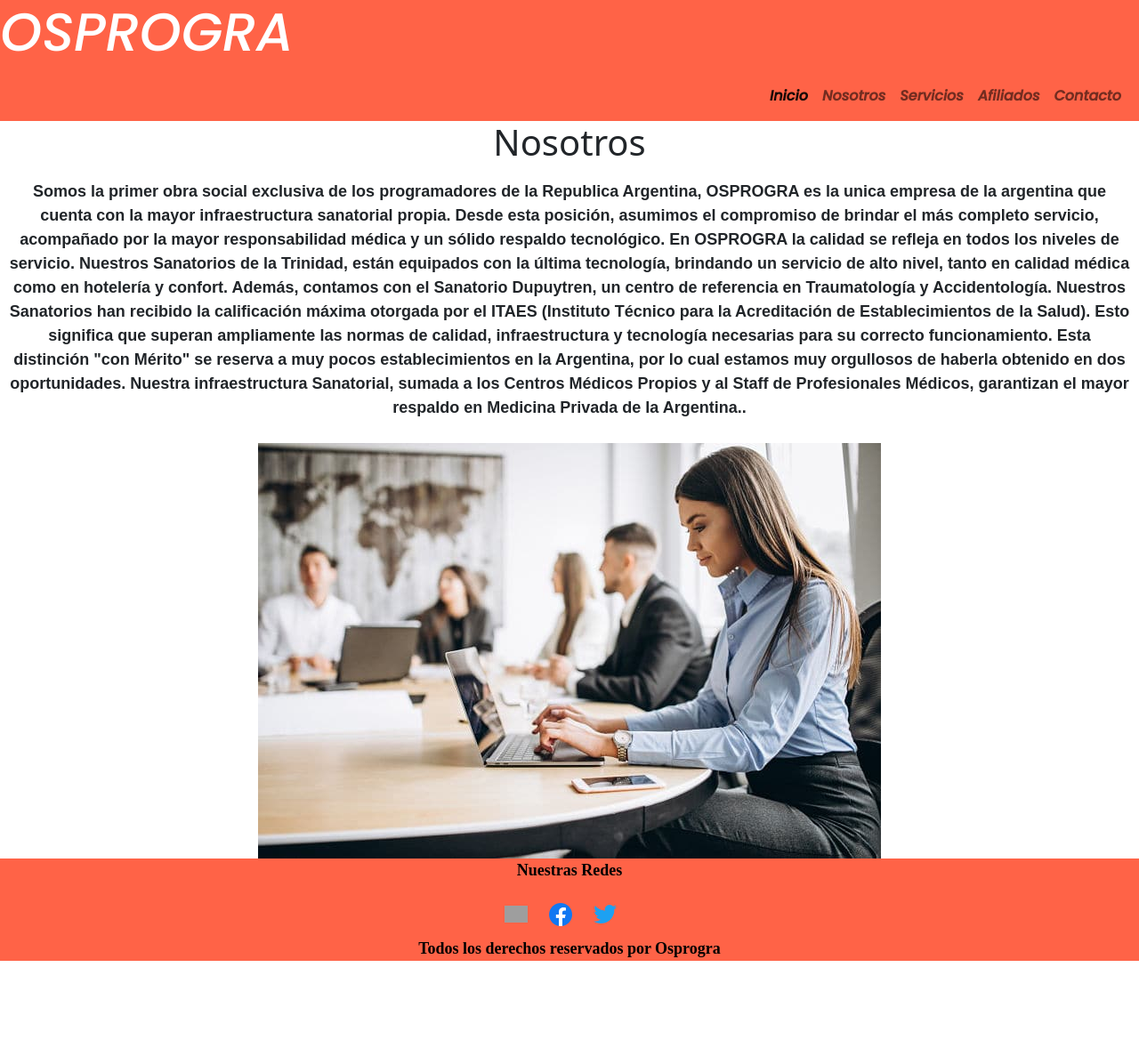
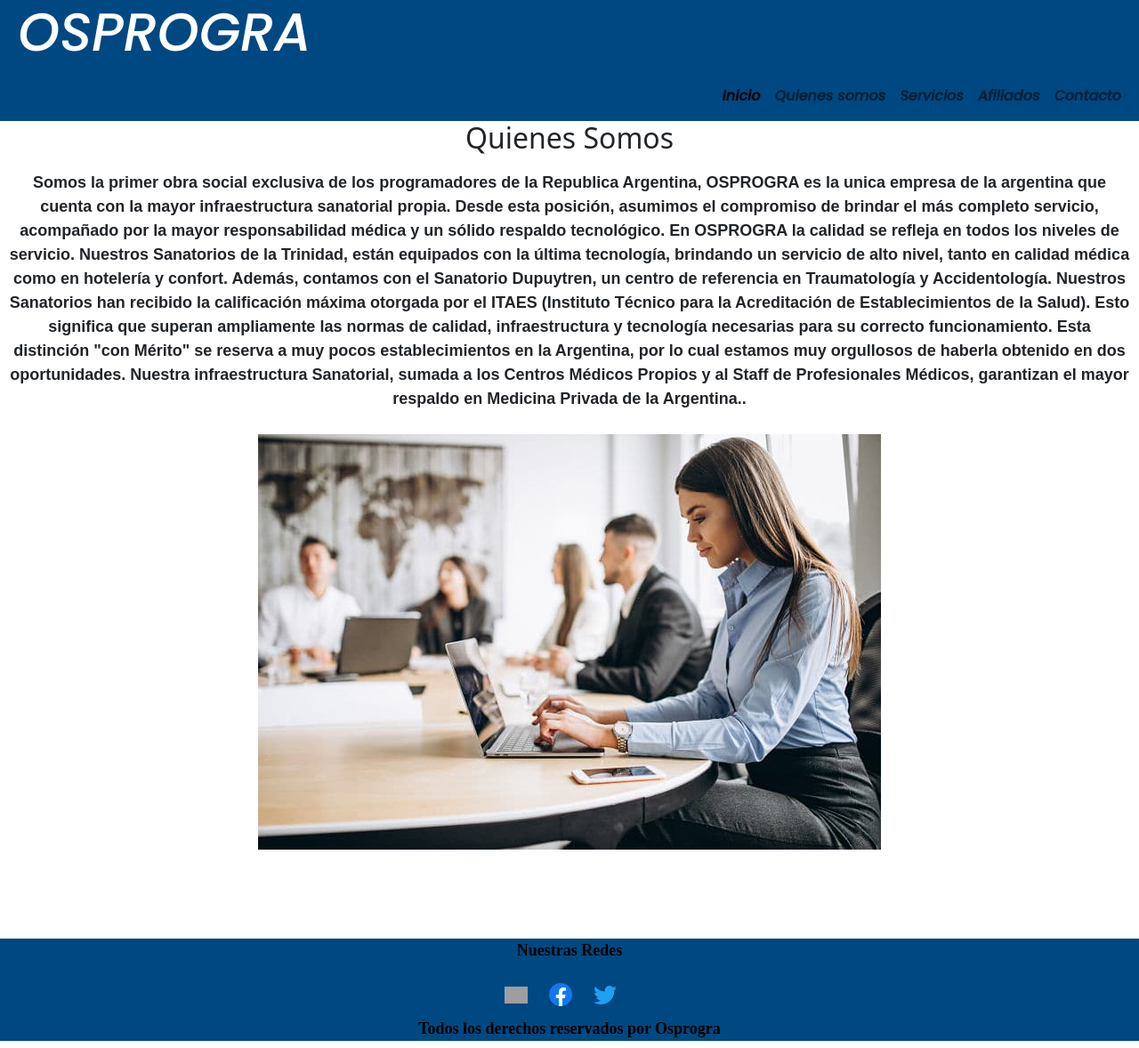
Before and after one commit to Rodrinav/Osprogra-Navarro, a website: page Quienes somos.html in a window 1280 px wide. Shown: the whole page at 89% size. Before the commit the page ends 1088 px from the top, so only its background shows below. Drawn offline with nearby package versions, Linux system fonts and the light colour scheme; grey boxes are pictures that could not be loaded; a web font is replaced by a local one.

Commit message:
ultimos cambios

```diff
--- a/Nosotros.html
+++ b/Quienes somos.html
@@ -29,7 +29,7 @@
                 <a class="nav-link active" aria-current="page" href="./">Inicio</a>
               </li>
               <li class="nav-item">
-                <a class="nav-link" href="./Nosotros.html">Nosotros</a>
+                <a class="nav-link" href="./Quienes somos.html">Quienes somos</a>
               </li>
               <li class="nav-item">
                 <a class="nav-link" href="./Servicios.html">Servicios</a>
@@ -48,7 +48,7 @@
 
     <main class="main-nosotros">
       <div class="titulo">
-        <h2>Nosotros</h2>
+        <h2>Quienes Somos</h2>
       </div>
        <div class="textoNosotros text-center">
         <p>Somos la primer obra social exclusiva de los programadores de la Republica Argentina, OSPROGRA es la unica empresa de la argentina que cuenta con la mayor infraestructura sanatorial propia. Desde esta posición, asumimos el compromiso de brindar el más completo servicio, acompañado por la mayor responsabilidad médica y un sólido respaldo tecnológico.
--- a/scss/_extend.scss
+++ b/scss/_extend.scss
@@ -2,7 +2,7 @@
 font-family: Arial, Helvetica, sans-serif  ;
 text-align: center;
 font-weight: bold;
-color: red
+color: black
 }
 
 .noticias p {
--- a/scss/_maps.scss
+++ b/scss/_maps.scss
@@ -1 +1 @@
-$estilo: (color:tomato, tamFuente: 1rem, h1color: white);
+$estilo: (color:#004881, tamFuente: 1rem, h1color: white);
--- a/scss/style.scss
+++ b/scss/style.scss
@@ -13,6 +13,8 @@
 @import "extend";
 @import "mixin";
 
+
+
 header{
     width: 100%;
     height: auto;
@@ -22,7 +24,8 @@
     h1 {
     text-align: left;
     font-size: 60px;
-    color: map-get($estilo , h1color )
+    color: map-get($estilo , h1color );
+    margin-left: 20px;
     }
 
     nav {
@@ -37,24 +40,23 @@
     justify-content: center;
     text-align: center;
 
-
-}
-
     h2 {
     text-align: center;
-    font-size: 40px;
+    font-size: 40px;}
+
 }
 
 /* Noticias */
 
 .titulo-noticias{
     text-align: center;
+
 }
 .noticias{
     display: flex;
     justify-content: space-evenly;
-    width: 100%;
-}
+    width: 100%;}
+
 .noticias img{
     width: 30rem;
     height: 22rem;
@@ -72,6 +74,7 @@
     text-align: center;
     font-size: map-get($estilo , tamFuente );
     }
+
 .noticiaAplicacion{
 
     text-align: center;
@@ -80,13 +83,22 @@
     font-size: map-get($estilo , tamFuente );
 
     }
+
 /* redes */
+
 .seccion-redes{
     clear: both;
     background-color: map-get($estilo , color );
     bottom: 5px;
+    margin-top: 100px;
 
-
+    .footer {
+        text-align: center;
+        font-family: 'Ibarra Real Nova', serif;
+        line-height: 1.5;
+        font-weight: bold;
+        font-size: 18px;
+        color: black;
     }
 
     .redes img {
@@ -105,18 +117,6 @@
 
 
     }
-.footer {
-    text-align: center;
-    font-family: 'Ibarra Real Nova', serif;
-    line-height: 1.5;
-    font-weight: bold;
-    font-size: 18px;
-    color: black;
-
-
-
-
-}
 
     .logoInstagram {
         text-align: center;
@@ -131,7 +131,7 @@
         text-align: center;
         max-width: 2%;
     }
-
+}
 /* NOSOTROS*/
 
 .titulo {
@@ -600,24 +600,6 @@
         width: 100%;
         height: auto;
     }
-    /* SERVICIOS*/
-
-    /* .gridPadreServicios {
-        display: grid;
-    }
-
-    .lista1 {
-        display: flex;
-        justify-content: center;
-        font-size: 1.2rem;
-    }
-    .servicios {
-        display: flex;
-        justify-content: center;
-        width: 100%;
-    } */
-
-
 
     /* CONTACTO */
 
@@ -684,9 +666,6 @@
         justify-content: center;
     }
 }
-
-
-
 
 
 /* responsive desde 375 a 768*/
```
Also changed, not shown: Afiliados.html (+1 -1 lines), Contacto.html (+1 -1 lines), Servicios.html (+1 -1 lines), index.html (+1 -1 lines), css/estilo.css. Lines whose indentation alone changed are shown as unchanged.
